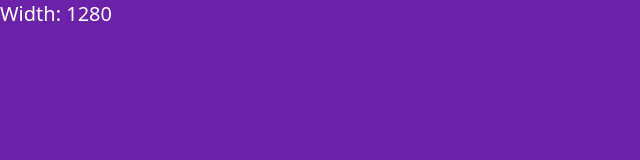
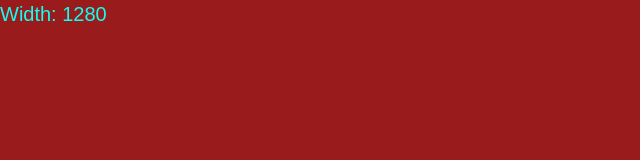
Before and after one commit to ajacin/tailwind-sandbox, a website: page 17-customization/index.html in a window 1280 px wide. Shown: the whole page, without its empty margins (0-640 px from the left). Drawn offline with nearby package versions, Linux system fonts and the light colour scheme.

Commit message:
animation.customization.darkmode

```diff
--- a/17-customization/index.html
+++ b/17-customization/index.html
@@ -5,23 +5,42 @@
     <meta http-equiv="X-UA-Compatible" content="IE=edge" />
     <meta name="viewport" content="width=device-width, initial-scale=1.0" />
     <script src="https://cdn.tailwindcss.com"></script>
+    <script>
+      tailwind.config = {
+        theme: {
+          screens: {
+            sm: "550px",
+            md: "600px",
+            md2: "610px",
+          },
+          fontFamily: {
+            sans: ["Graphik", "sans-serif"],
+          },
+          extend: {
+            colors: {
+              primary: "#ff5733",
+              secondary: "#0ffff0",
+            },
+          },
+        },
+      };
+    </script>
     <title>Customization</title>
   </head>
- <body
-    class="bg-black sm:bg-green-800 md:bg-blue-800 lg:bg-yellow-800 xl:bg-purple-800 2xl:bg-orange-800"
+  <body
+    class="bg-black sm:bg-green-800 md:bg-blue-800 md2:bg-red-800 lg:bg-yellow-800 xl:bg-purple-800 2xl:bg-orange-800"
   >
-
-      <h1 class="text-white text-xl"></h1>
+    <h1 class="text-secondary text-xl"></h1>
 
     <script>
       function showBrowserWidth() {
-        const width = window.innerWidth
+        const width = window.innerWidth;
 
-        document.querySelector('h1').innerHTML = `Width: ${width}`
+        document.querySelector("h1").innerHTML = `Width: ${width}`;
       }
 
-      window.onload = showBrowserWidth
-      window.onresize = showBrowserWidth
+      window.onload = showBrowserWidth;
+      window.onresize = showBrowserWidth;
     </script>
   </body>
 </html>
```
Also changed, not shown: 16-animation/index.html (+3 -1 lines), 18-dark-mode/index.html (+13 -1 lines).
